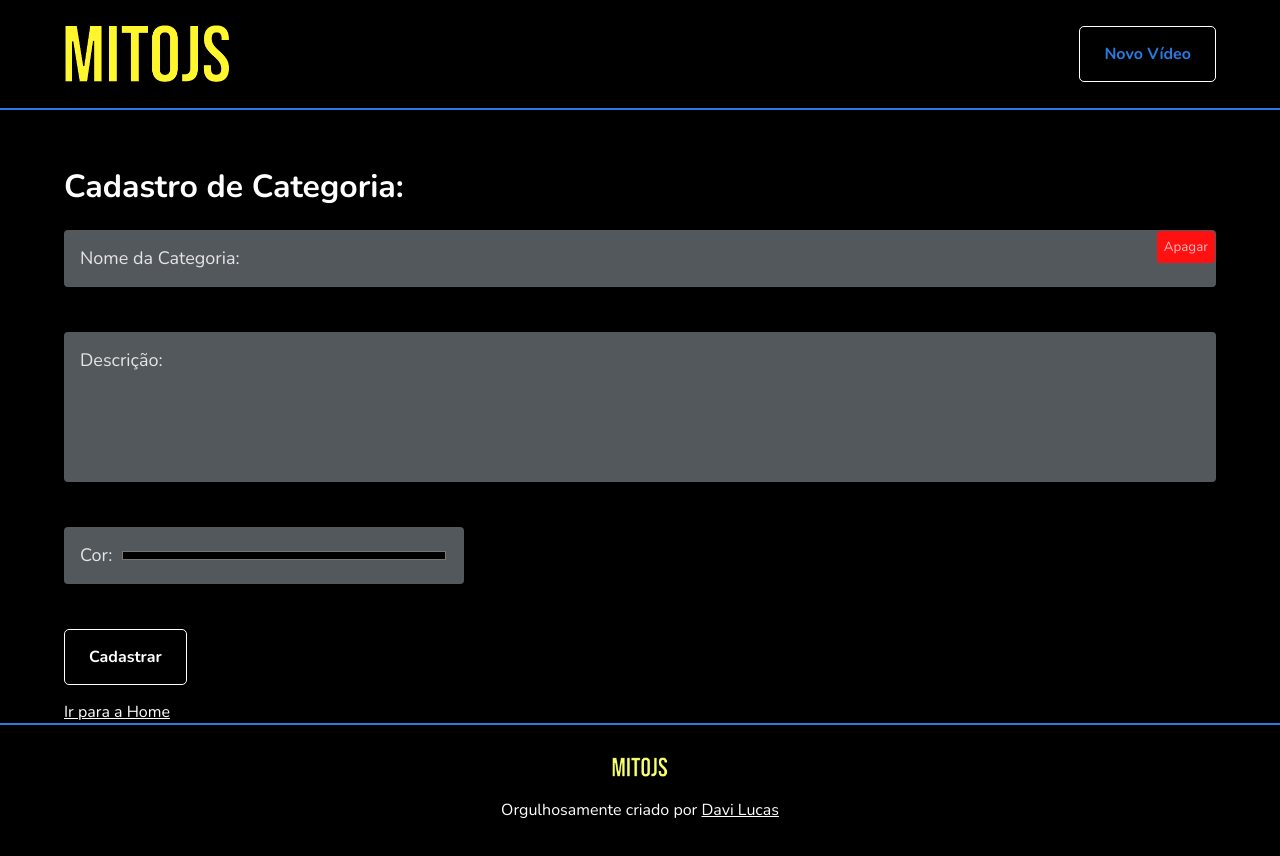
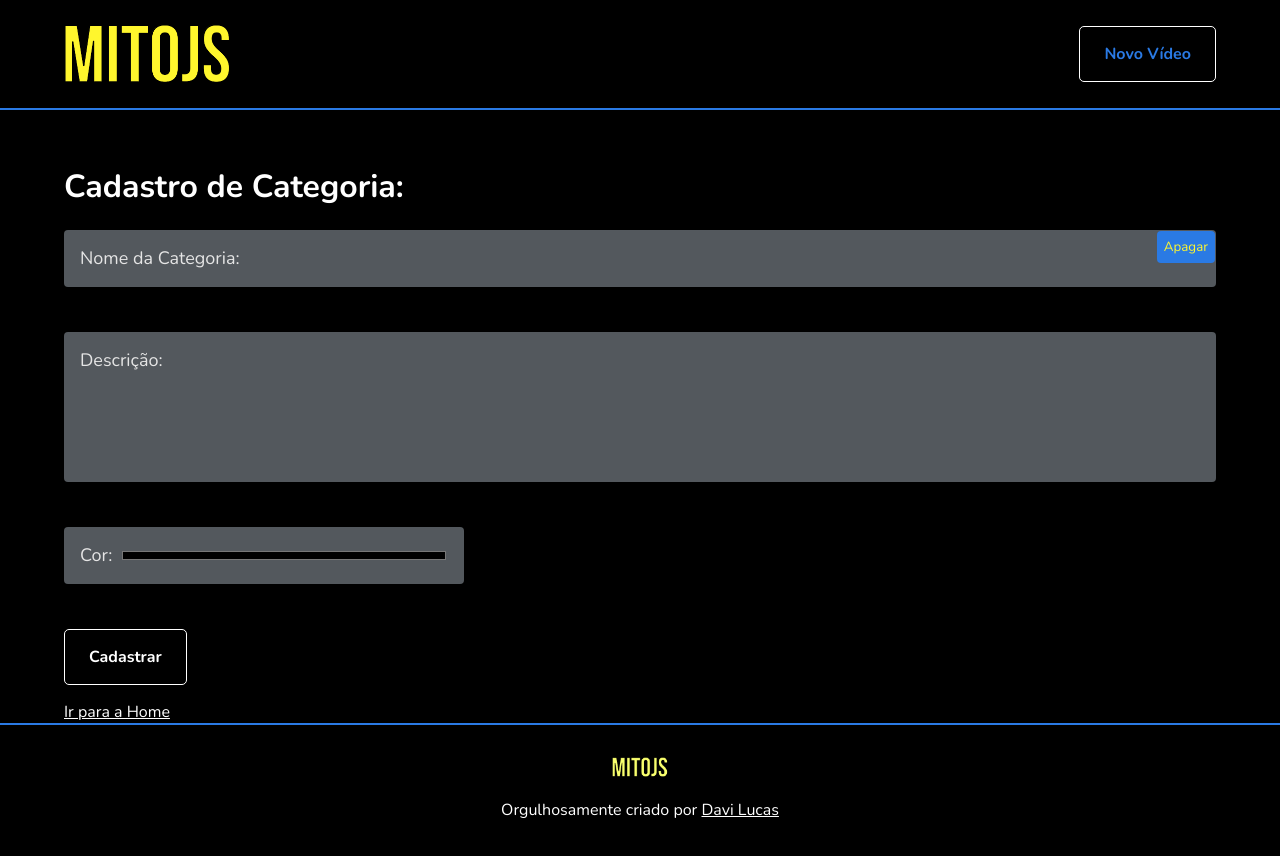
Before and after one commit to davidlpc1/mito-js-react, a React (Create React App) app: page /cadastro/categoria in a window 1280 px wide. Shown: the top 856 px of the page. Built offline with nearby package versions, Linux system fonts and the light colour scheme.

Commit message:
Mudança na cor do Botão Apagar Nome

```diff
--- a/src/components/FormField/index.js
+++ b/src/components/FormField/index.js
@@ -18,8 +18,8 @@ const FormFieldWrapper = styled.div`
 const DeleteButton = styled.button`
   cursor: pointer;
   padding: 7px;
-  color: #fbb;
-  background-color: #f11;
+  color: var(--logo);
+  background-color: var(--primary);
   border: none;
   margin-left: 5px;
   outline: none;
--- a/src/pages/cadastro/Categoria/index.js
+++ b/src/pages/cadastro/Categoria/index.js
@@ -98,7 +98,7 @@ export default function CadastroCategoria() {
               maxWidth: 350,
               padding: 10,
             }}
-            key={`${categoria}-${index}`}
+            key={`${categoria.nome}-${index}`}
           >
             {categoria.nome}
           </li>
```
